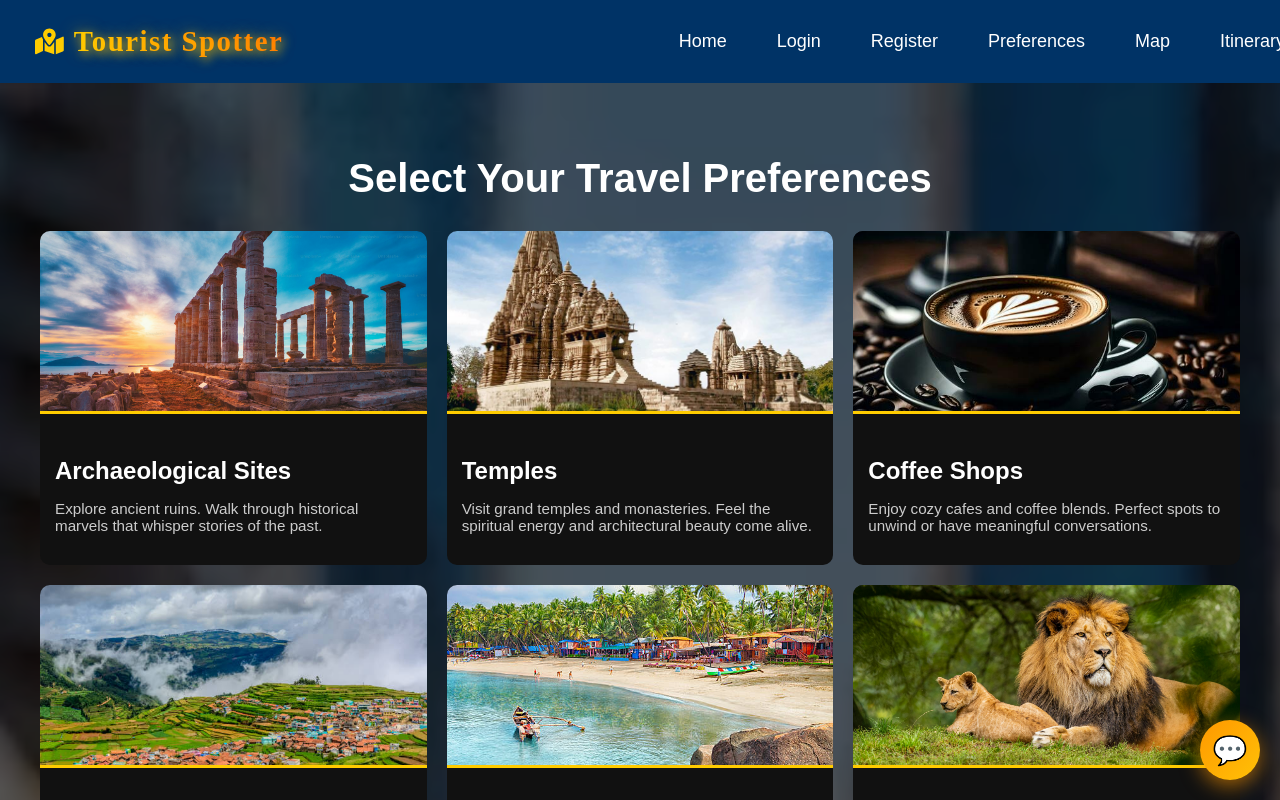
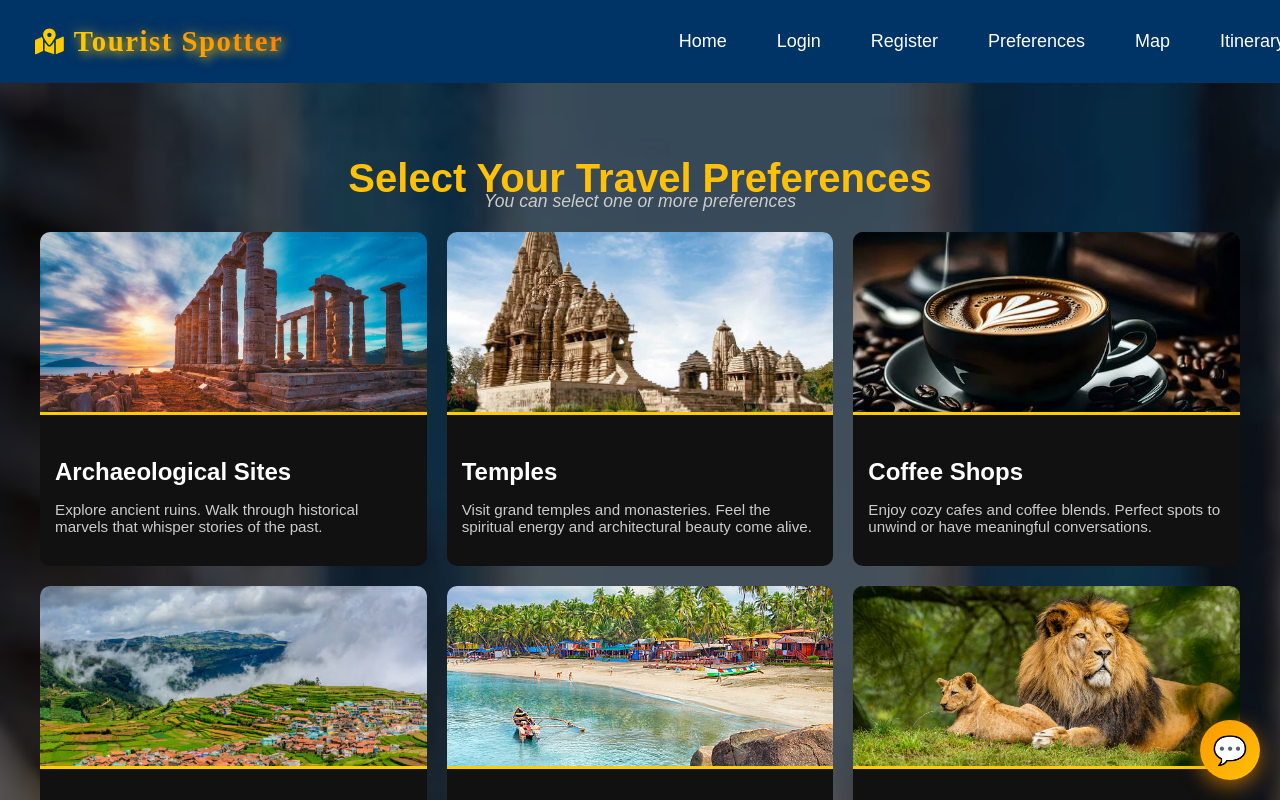
Before and after one commit to Madathanapalleleena/TouristSpotter, a React (Create React App) app in the folder ts/: page /preferences in a window 1280 px wide. Shown: the top 800 px of the page. Built offline with nearby package versions, Linux system fonts and the light colour scheme; no server answers.

Commit message:
Update UI and route Save Preferences button to itinerary page

```diff
--- a/ts/src/components/MapPage.js
+++ b/ts/src/components/MapPage.js
@@ -2,11 +2,12 @@ import React, { useEffect, useState } from "react";
 import { useLocation } from "react-router-dom";
 import MapComponent from "./MapComponent";
 import "../styles/Map.css";
-
-const userId = "REPLACE_WITH_LOGGED_IN_USER_ID"; // ✅ Replace dynamically with authenticated user ID
+import { useNavigate } from "react-router-dom";
+const userId = "REPLACE_WITH_LOGGED_IN_USER_ID";
 
 const MapPage = () => {
   const location = useLocation();
+  const navigate = useNavigate();
   const [userPreferences, setUserPreferences] = useState(() => {
     const storedPreferences = localStorage.getItem("userPreferences");
     return location.state?.preferences ?? (storedPreferences ? JSON.parse(storedPreferences) : null);
@@ -52,6 +53,7 @@ const MapPage = () => {
       if (response.ok) {
         alert("Preferences saved successfully!");
         localStorage.setItem("userPreferences", JSON.stringify(preferencesToSave));
+        navigate('/itinerary');
       } else {
         throw new Error("Failed to save preferences");
       }
@@ -80,10 +82,15 @@ const MapPage = () => {
         userId={userId}
       />
 
-
-      <button onClick={handleSavePreferences}>Save Preferences</button>
+      {/* Move styled button here below the map */}
+      <div style={{ textAlign: "center", marginTop: "20px" }}>
+        <button className="save-preferences-btn" onClick={handleSavePreferences}>
+          Save Preferences
+        </button>
+      </div>
     </div>
   );
+
 };
 
 export default MapPage;
--- a/ts/src/components/Preferences.js
+++ b/ts/src/components/Preferences.js
@@ -34,7 +34,6 @@ function Preferences({ setUserPreferences }) {
   const navigate = useNavigate();
 
   const userId = localStorage.getItem("userId");
-  // ✅ Dynamically replace this with actual userId
 
   const toggleInterest = (interest) => {
     setSelectedInterests((prev) =>
@@ -76,7 +75,7 @@ function Preferences({ setUserPreferences }) {
   return (
     <div className="preferences-container">
       <h2>Select Your Travel Preferences</h2>
-
+      <p className="subtext">You can select one or more preferences</p>
       <div className="preferences-grid">
         {interests.map((item) => (
           <div
@@ -115,7 +114,6 @@ function Preferences({ setUserPreferences }) {
         <option value="Train">Train</option>
         <option value="Flight">Flight</option>
         <option value="Cab">Cab</option>
-        <option value="Walking">Walking</option>
         </select>
 
         <button className="btn" onClick={handleNext} disabled={loading}>
--- a/ts/src/styles/Auth.css
+++ b/ts/src/styles/Auth.css
@@ -5,11 +5,12 @@
   align-items: center;
   justify-content: center;
   height: 100vh;
-  padding: 20px;
+  padding: 0 20px;
   position: relative;
+  box_sizing: border-box;
 }
 
-/* Dark Overlay */
+
 .auth-container::before {
   content: "";
   position: absolute;
@@ -21,7 +22,7 @@
   z-index: 1;
 }
 
-/* Auth Box */
+
 .auth-box {
   background: rgba(255, 255, 255, 0.1);
   padding: 30px;
@@ -33,6 +34,7 @@
   box-shadow: 0px 4px 10px rgba(0, 0, 0, 0.3);
   position: relative;
   z-index: 2;
+  box-shadow: 0 0 6px 1px #ffd700, 0 0 10px 2px #ffaa00;
 }
 
 /* Title */
--- a/ts/src/styles/Map.css
+++ b/ts/src/styles/Map.css
@@ -183,3 +183,21 @@
     font-size: 26px;
   }
 }
+.save-preferences-btn {
+  background-color: #ffcc00; /* gold/yellow */
+  color: #0b132b; /* deep blue text */
+  font-weight: bold;
+  border: none;
+  padding: 12px 24px;
+  font-size: 16px;
+  border-radius: 10px;
+  cursor: pointer;
+  margin-top: 20px;
+  box-shadow: 0 4px 12px rgba(0, 0, 0, 0.3);
+  transition: all 0.3s ease-in-out;
+}
+
+.save-preferences-btn:hover {
+  background-color: #e6b800;
+  transform: scale(1.05);
+}
--- a/ts/src/styles/Preferences.css
+++ b/ts/src/styles/Preferences.css
@@ -1,4 +1,3 @@
-/* Preferences Container */
 .preferences-container {
   background: url("../assets/preferences-bg.jpg") no-repeat center center/cover;
   color: white;
@@ -8,7 +7,7 @@
   position: relative;
 }
 
-/* Overlay to improve text visibility */
+
 .preferences-container::before {
   content: "";
   position: absolute;
@@ -16,7 +15,7 @@
   left: 0;
   width: 100%;
   height: 100%;
-  background: rgba(0, 0, 0, 0.6); /* Dark overlay for readability */
+  background: rgba(0, 0, 0, 0.6);
   z-index: 1;
 }
 
@@ -26,11 +25,25 @@
   z-index: 2;
 }
 
-/* Title */
 .preferences-container h2 {
   font-size: 2.5rem;
-  margin-bottom: 30px;
+  margin-bottom: 10px;
+  color: #ffc107;
 }
+.subtext {
+  color: #ccc;
+  font-size: 1.1rem;
+  margin-top: -20px;
+  margin-bottom: 20px;
+  font-style: italic;
+  animation: fadeIn 2s ease-in;
+}
+
+@keyframes fadeIn {
+  from { opacity: 0; }
+  to { opacity: 1; }
+}
+
 
 /* Grid Layout */
 .preferences-grid {
@@ -100,7 +113,7 @@
   justify-content: center;
 }
 
-/* Form */
+
 .preferences-form {
   margin-top: 40px;
 }
```
Lines whose indentation alone changed are shown as unchanged.
